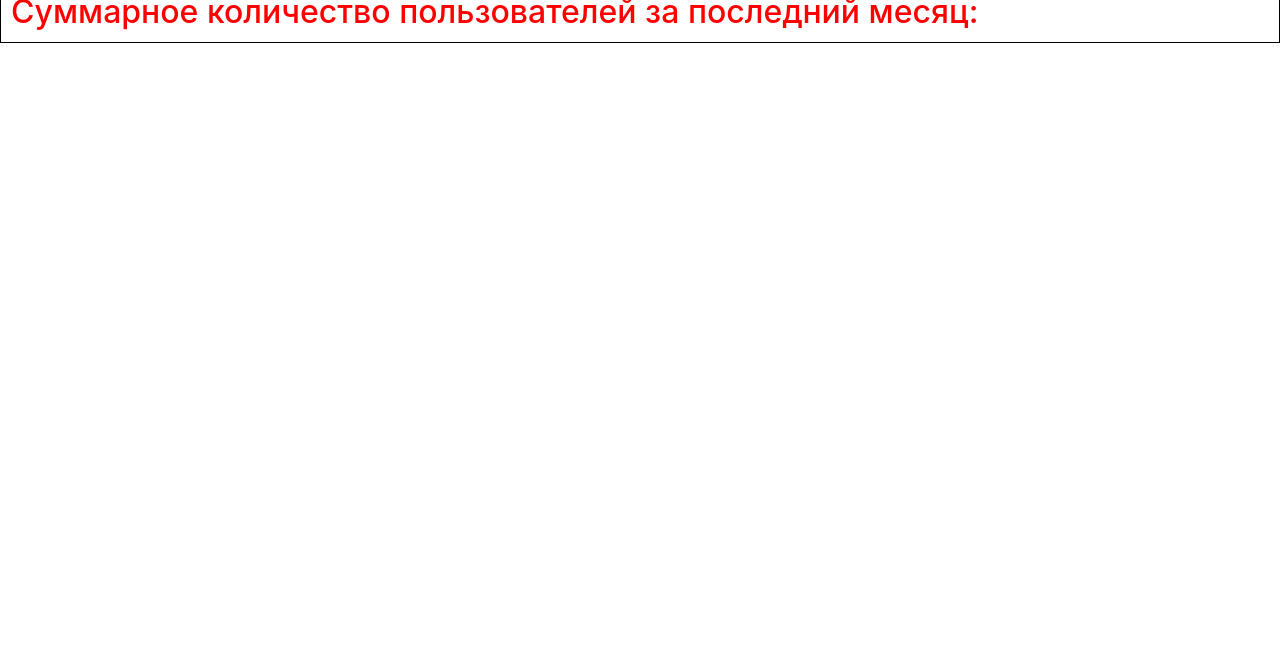
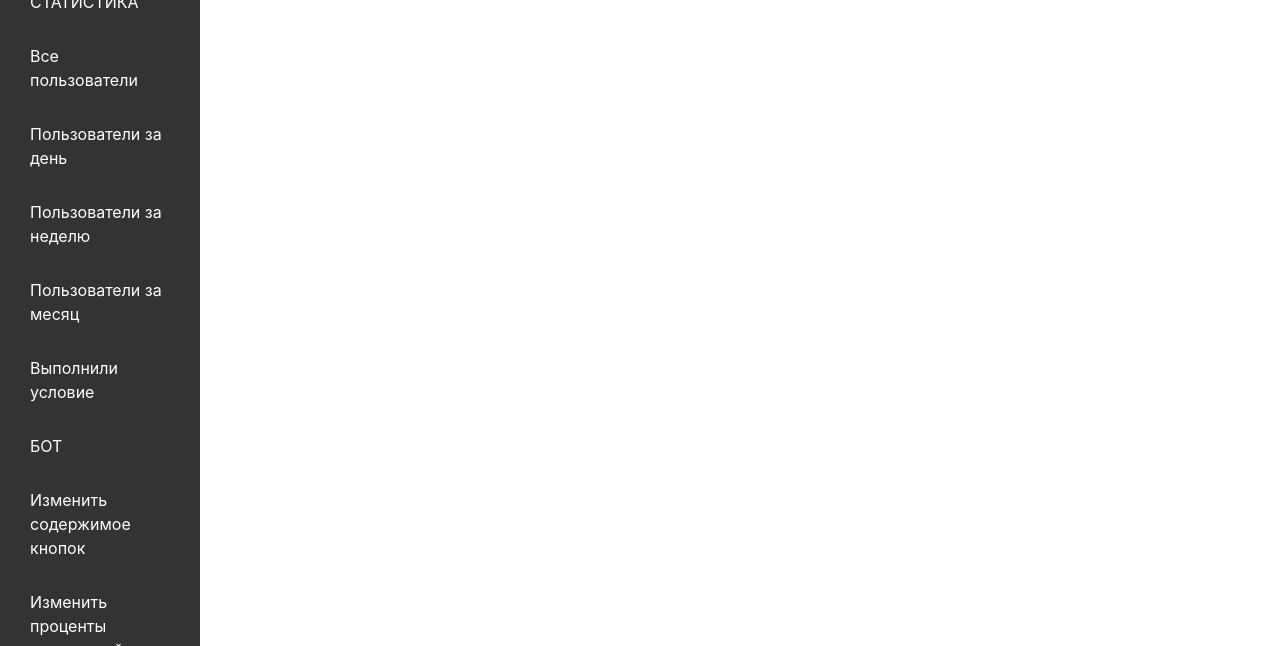
Before and after one commit to trueshno/VKR_bot, a Flask app: page / in a window 1280 px wide. Shown: the part 154-800 px from the top of the page. Run offline with Flask 3, Linux system fonts and the light colour scheme; some libraries are stand-ins or nearby versions.

Commit message:
refactor: change nav menu

```diff
--- a/app.py
+++ b/app.py
@@ -6,7 +6,6 @@
 
 conn = sqlite3.connect('db/database.db', check_same_thread=False)
 cursor = conn.cursor()
-
 
 @app.route("/")
 def index():
@@ -23,17 +22,13 @@
 
     return render_template("index.html", data=data, labels=json.dumps(labels),
                            histogram_data=json.dumps(histogram_data), total_users=total_users)
-
-
 @app.route("/statistics")
 def statistics():
     return render_template("statistics/statistics.html")
-
 
 @app.route("/tools")
 def tools():
     return render_template("tools/tools.html")
 
-
 if __name__ == '__main__':
     app.run(debug=True)
--- /dev/null
+++ b/static/css/index.css
@@ -0,0 +1,52 @@
+nav {
+  width: 200px;
+  background-color: #333;
+  color: #fff;
+  padding: 20px;
+  position: fixed;
+  left: 0;
+  top: 0;
+  bottom: 0;
+  display: flex;
+  flex-direction: column;
+}
+
+nav ul {
+  list-style-type: none;
+  padding: 0;
+  margin-top: 20px;
+}
+
+nav li {
+  margin-bottom: 10px;
+}
+
+nav a {
+  text-decoration: none;
+  color: #fff;
+  display: block;
+  padding: 10px;
+}
+
+nav a:hover {
+  background-color: #555;
+}
+
+.admin-avatar {
+  width: 80px;
+  height: 80px;
+  border-radius: 50%;
+  margin: 0 auto;
+  display: block;
+}
+
+.admin-title {
+  text-align: center;
+  margin-top: 10px;
+  font-weight: bold;
+}
+
+.content {
+  margin-left: 220px;
+  padding: 20px;
+}
--- a/templates/index.css
+++ /dev/null
@@ -1,6 +0,0 @@
-h2 {
-  border: 1px solid #000;
-  padding: 10px;
-  margin: 10px 0;
-  color: red;
-}
--- a/templates/index.html
+++ b/templates/index.html
@@ -4,13 +4,15 @@
     <meta charset="utf-8">
     <meta name="viewport" content="width=device-width, initial-scale=1, shrink-to-fit=no">
     <link rel="stylesheet" href="https://maxcdn.bootstrapcdn.com/bootstrap/4.0.0/css/bootstrap.min.css" integrity="sha384-Gn5384xqQ1aoWXA+058RXPxPg6fy4IWvTNh0E263XmFcJlSAwiGgFAW/dAiS6JXm" crossorigin="anonymous">
-    <link rel="stylesheet" href="index.css">
+    <link rel="stylesheet" href="{{ url_for('static', filename='css/index.css') }}">
     <title>Admin panel</title>
   </head>
   <body>
   {% include 'navigation.html' %}
-  <h2>Суммарное количество пользователей: {{ total_users }}</h2>
-  <h2>Суммарное количество пользователей за последний месяц:</h2>
+  <div class="content">
+    <h2>Суммарное количество пользователей: {{ total_users }}</h2>
+    <h2>Суммарное количество пользователей за последний месяц:</h2>
+  </div>
 
     <script src="https://code.jquery.com/jquery-3.2.1.slim.min.js" integrity="sha384-KJ3o2DKtIkvYIK3UENzmM7KCkRr/rE9/Qpg6aAZGJwFDMVNA/GpGFF93hXpG5KkN" crossorigin="anonymous"></script>
     <script src="https://cdnjs.cloudflare.com/ajax/libs/popper.js/1.12.9/umd/popper.min.js" integrity="sha384-ApNbgh9B+Y1QKtv3Rn7W3mgPxhU9K/ScQsAP7hUibX39j7fakFPskvXusvfa0b4Q" crossorigin="anonymous"></script>
--- a/templates/navigation.html
+++ b/templates/navigation.html
@@ -1,19 +1,15 @@
-<nav class="navbar navbar-expand-lg navbar-light bg-light">
-  <a class="navbar-brand" href="/">Admin panel</a>
-  <button class="navbar-toggler" type="button" data-toggle="collapse" data-target="#navbarNav" aria-controls="navbarNav" aria-expanded="false" aria-label="Toggle navigation">
-    <span class="navbar-toggler-icon"></span>
-  </button>
-  <div class="collapse navbar-collapse" id="navbarNav">
-    <ul class="navbar-nav">
-      <li class="nav-item active">
-        <a class="nav-link" href="/">Главная<span class="sr-only">(current)</span></a>
-      </li>
-      <li class="nav-item">
-        <a class="nav-link" href="/statistics">Статистика</a>
-      </li>
-      <li class="nav-item">
-        <a class="nav-link" href="/tools">Инструменты</a>
-      </li>
-    </ul>
-  </div>
+<nav>
+  <img src="admin-avatar.jpg" alt="Admin Avatar" class="admin-avatar">
+  <span class="admin-title">admin</span>
+  <ul>
+    <li><a href="#">СТАТИСТИКА</a></li>
+    <li><a href="#">Все пользователи</a></li>
+    <li><a href="#">Пользователи за день</a></li>
+    <li><a href="#">Пользователи за неделю</a></li>
+    <li><a href="#">Пользователи за месяц</a></li>
+    <li><a href="#">Выполнили условие</a></li>
+    <li><a href="#">БОТ</a></li>
+    <li><a href="#">Изменить содержимое кнопок</a></li>
+    <li><a href="#">Изменить проценты начислений</a></li>
+  </ul>
 </nav>
--- a/templates/statistics/statistics.html
+++ b/templates/statistics/statistics.html
@@ -1,3 +1,6 @@
 <body>
 {% include 'navigation.html' %}
+<div class="content">
+
+</div>
 </body>
--- a/templates/tools/tools.html
+++ b/templates/tools/tools.html
@@ -1,3 +1,6 @@
 <body>
 {% include 'navigation.html' %}
+<div class="content">
+
+</div>
 </body>
```
